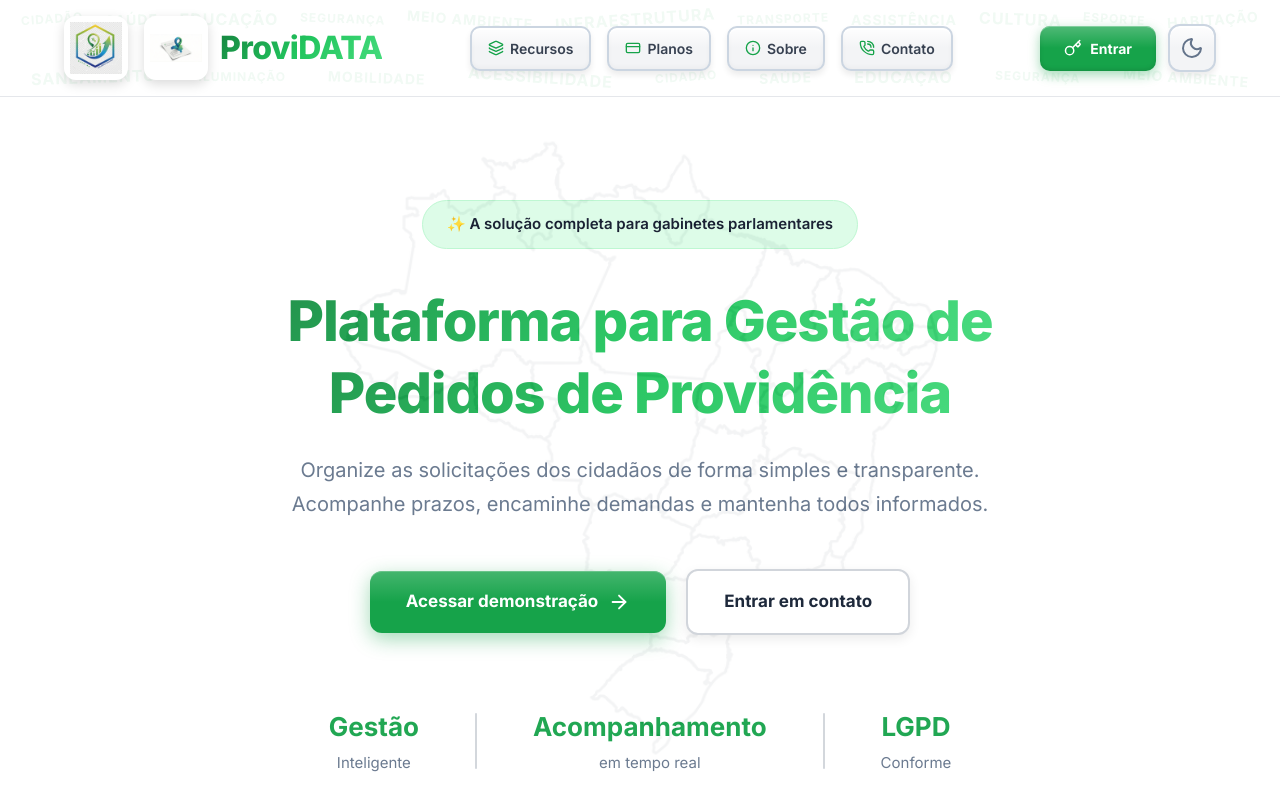
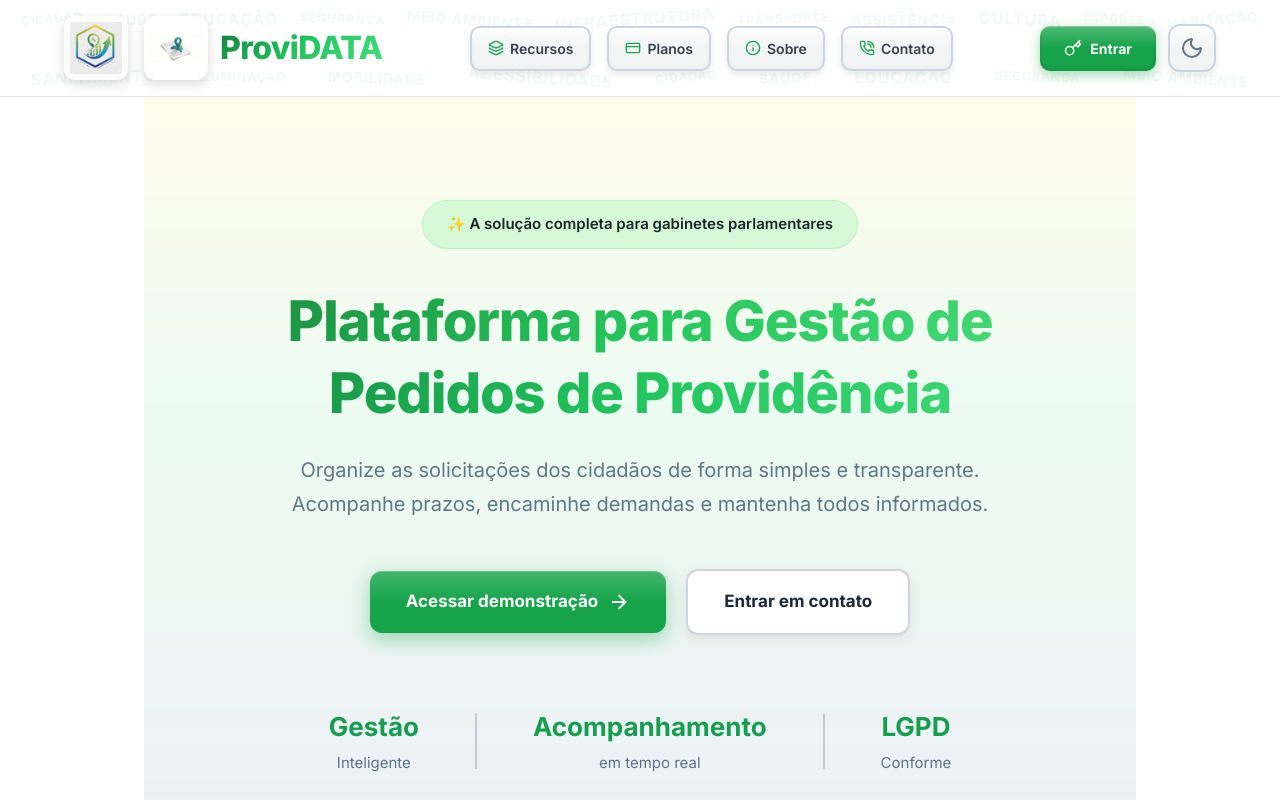
Before and after one commit to justr1de/ProviDATA, a Next.js app: page / in a window 1280 px wide. Shown: the top 800 px of the page. Built offline with nearby package versions, Linux system fonts and the light colour scheme; no server answers.

Commit message:
feat: mapa do Brasil com cores DATA-RO (verde, amarelo, azul) e área maior

```diff
--- a/src/app/page.tsx
+++ b/src/app/page.tsx
@@ -168,23 +168,42 @@ export default function HomePage() {
       color: isDark ? '#f1f5f9' : '#1e293b',
       position: 'relative'
     }}>
-      {/* Mapa do Brasil como marca d'água de fundo */}
+      {/* Mapa do Brasil como marca d'água de fundo com cores DATA-RO */}
       <div style={{
         position: 'fixed',
-        top: '96px', // Abaixo do header
+        top: '96px',
         left: '50%',
         transform: 'translateX(-50%)',
-        width: '100%',
-        height: 'calc(100vh - 96px)',
-        backgroundImage: 'url(/brazil-map.png)',
-        backgroundRepeat: 'no-repeat',
-        backgroundPosition: 'center center',
-        backgroundSize: 'contain',
-        opacity: isDark ? 0.03 : 0.05,
+        width: '120%',
+        height: 'calc(100vh - 50px)',
         pointerEvents: 'none',
         zIndex: 0,
-        filter: isDark ? 'invert(1) brightness(2)' : 'none'
-      }} />
+        display: 'flex',
+        alignItems: 'center',
+        justifyContent: 'center'
+      }}>
+        {/* Camada do mapa com gradiente colorido */}
+        <div style={{
+          width: '100%',
+          height: '100%',
+          backgroundImage: 'url(/brazil-map.png)',
+          backgroundRepeat: 'no-repeat',
+          backgroundPosition: 'center center',
+          backgroundSize: 'contain',
+          opacity: isDark ? 0.06 : 0.08,
+          maskImage: 'url(/brazil-map.png)',
+          maskRepeat: 'no-repeat',
+          maskPosition: 'center center',
+          maskSize: 'contain',
+          WebkitMaskImage: 'url(/brazil-map.png)',
+          WebkitMaskRepeat: 'no-repeat',
+          WebkitMaskPosition: 'center center',
+          WebkitMaskSize: 'contain',
+          background: isDark
+            ? 'linear-gradient(180deg, #FFD700 0%, #22c55e 40%, #16a34a 60%, #2563eb 100%)'
+            : 'linear-gradient(180deg, #FFD700 0%, #22c55e 40%, #16a34a 60%, #1e40af 100%)'
+        } as React.CSSProperties} />
+      </div>
 
       {/* HEADER com marca d'água espalhada */}
       <header style={{
```
